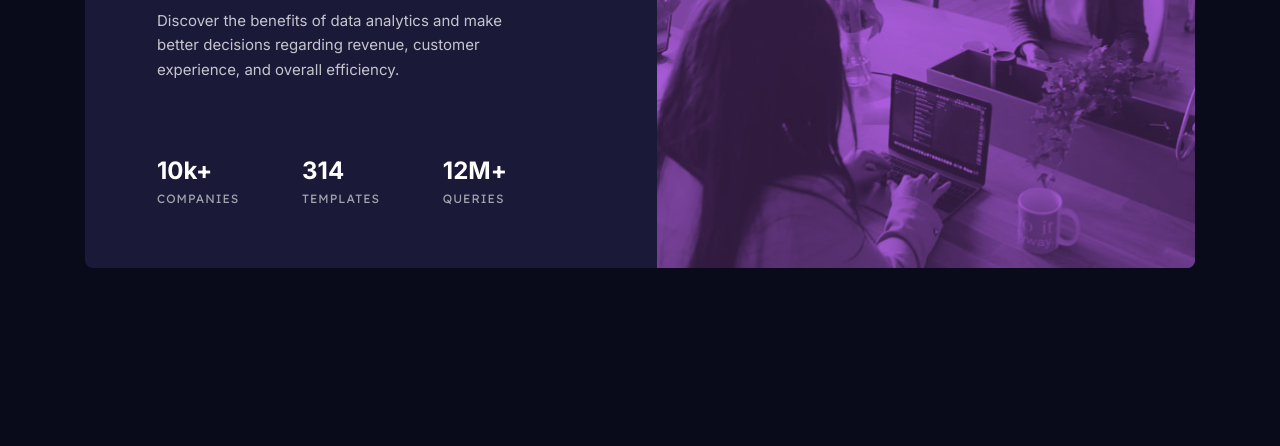
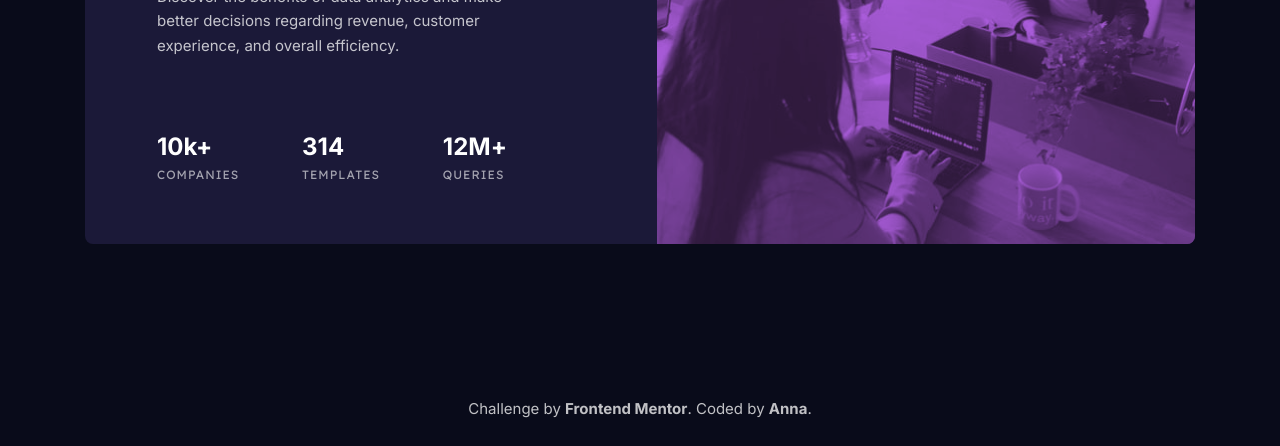
Before and after one commit to brasspetals/fm-stats-preview-card-component, a plain HTML site: page index.html in a window 1280 px wide. Shown: the part 354-800 px from the top of the page. Drawn offline with Linux system fonts and the light colour scheme.

Commit message:
Re-add attribution with better positioning

```diff
--- a/index.html
+++ b/index.html
@@ -22,7 +22,7 @@
     <title>Frontend Mentor | Stats preview card component</title>
   </head>
   <body>
-    <main>
+    <div class="container">
       <div class="card">
         <div class="card__img">
           <picture>
@@ -59,8 +59,6 @@
           </ul>
         </div>
       </div>
-    </main>
-    <!-- <footer>
       <div class="attribution">
         <p class="paragraph">
           Challenge by
@@ -70,6 +68,6 @@
           <a href="https://github.com/brasspetals" target="_blank">Anna</a>.
         </p>
       </div>
-    </footer> -->
+    </div>
   </body>
 </html>
--- a/sass/_base.scss
+++ b/sass/_base.scss
@@ -11,20 +11,23 @@ body {
   font-size: 0.9375rem;
   font-family: "Inter", sans-serif;
   font-weight: 400;
-  display: flex;
-  flex-direction: column;
 }
 
-main {
-  flex-grow: 1;
-  display: flex;
+.container {
+  min-height: 100vh;
+  display: grid;
+  grid-auto-flow: row;
   justify-content: center;
   align-items: center;
+  position: relative;
 }
 
 .attribution {
   text-align: center;
-  padding: 0 1.5rem 1.5rem;
+  position: absolute;
+  bottom: 1.5rem;
+  left: 50%;
+  transform: translateX(-50%);
 
   & a {
     text-decoration: none;
--- a/sass/_card.scss
+++ b/sass/_card.scss
@@ -3,7 +3,7 @@
   background-color: $color-card;
   border-radius: 0.5rem;
   overflow: hidden;
-  margin: 5.5rem 1.5rem;
+  margin: 5.5rem 1.5rem 8.5rem;
   display: grid;
   grid-auto-flow: row;
   text-align: center;
```
Also changed, not shown: css/main.min.css.
